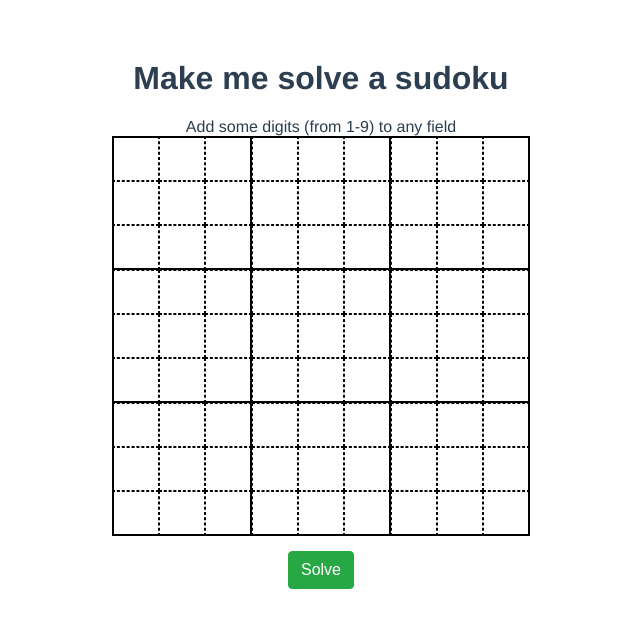
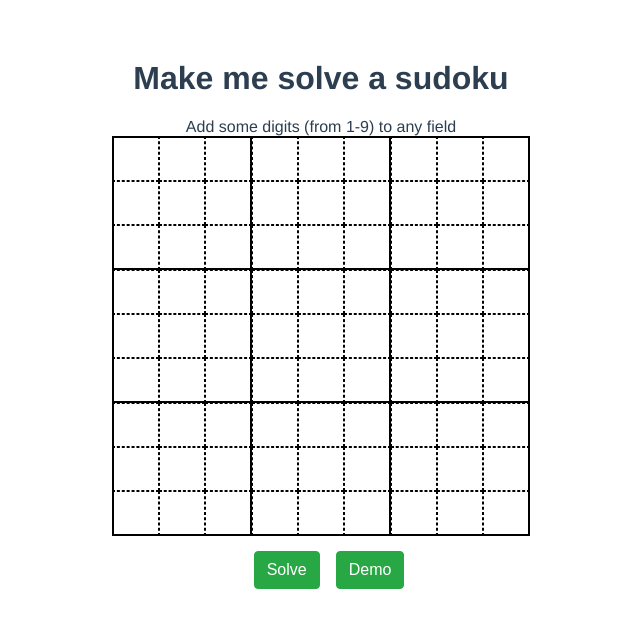
Before and after one commit to mihhailk/cb-sudoku, a Vue app in the folder ui/: page / in a window 1280 px wide. Shown: the top 628 px of the page, without its empty margins (319-959 px from the left). Built offline with nearby package versions, Linux system fonts and the light colour scheme.

Commit message:
add demo button

```diff
--- a/ui/src/components/SudokuGrid.vue
+++ b/ui/src/components/SudokuGrid.vue
@@ -10,7 +10,8 @@
                    :class="inputClass(row, column)"/>
           </span>
         </div>
-        <button>Solve</button>
+        <button type="submit">Solve</button>
+        <button type="button" v-on:click="demo">Demo</button>
       </form>
     </div>
   </div>
@@ -37,7 +38,7 @@ export default {
       if (!this.$refs.form.checkValidity()) alert('please fill inputs correctly')
       const input = [].concat(...this.grid)
       if (!Validator.validateSudokuAsArray(input)) alert('only unique numbers per row, column and square')
-
+      console.log(input)
       const result = Solver.solve(input)
       result.forEach((row, i) => {
         const rowNumber = Math.floor(i / 9)
@@ -55,6 +56,10 @@ export default {
       if ((row + 1) % 3 === 0) result += ' bottom'
       if ((column + 1) % 3 === 0) result += ' right'
       return result
+    },
+    demo() {
+      this.grid = [[1, 2, 3, 4, 5, 6, 7, 8, undefined], [undefined, undefined, undefined, undefined, undefined, undefined, undefined, undefined, undefined], [undefined, undefined, undefined, undefined, undefined, undefined, undefined, undefined, undefined], [undefined, undefined, undefined, undefined, undefined, undefined, undefined, undefined, undefined], [undefined, undefined, undefined, undefined, undefined, undefined, undefined, undefined, undefined], [undefined, undefined, undefined, undefined, undefined, undefined, undefined, undefined, undefined], [undefined, undefined, undefined, undefined, undefined, undefined, undefined, undefined, undefined], [undefined, undefined, undefined, undefined, undefined, undefined, undefined, undefined, undefined], [undefined, undefined, undefined, undefined, undefined, undefined, undefined, undefined, undefined]]
+      this.$forceUpdate()
     }
   },
 
@@ -110,6 +115,7 @@ button {
   color: #fff;
   background-color: #28a745;
   cursor: pointer;
+  margin-left: 16px;
 }
 
 input[type=number]::-webkit-inner-spin-button,
```
